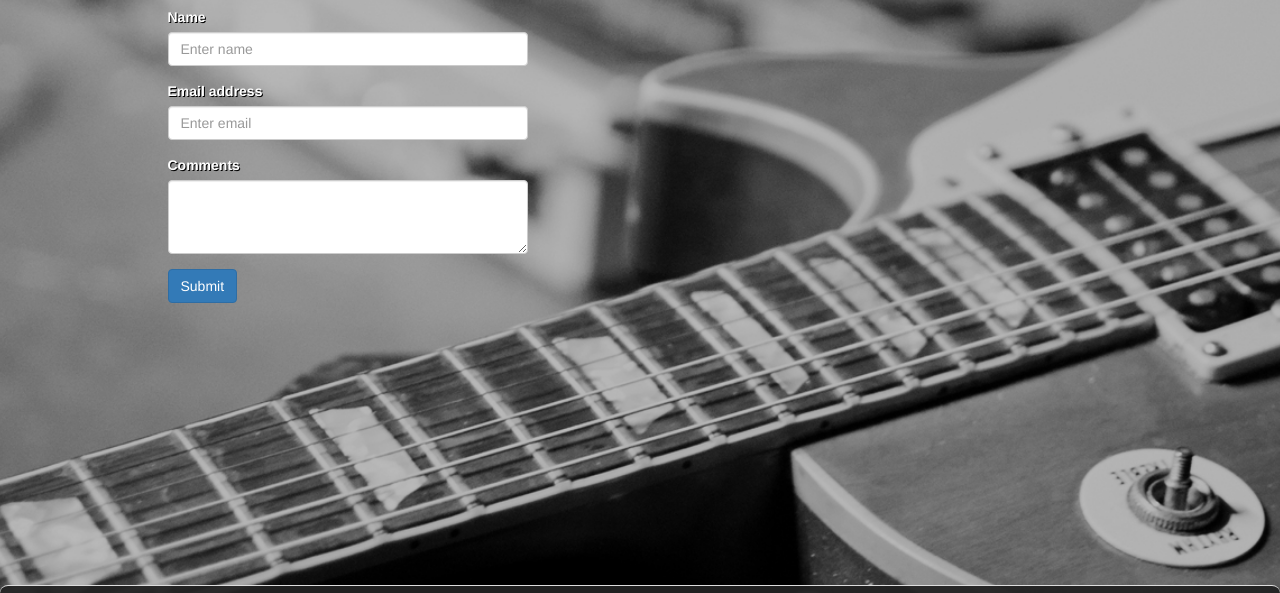
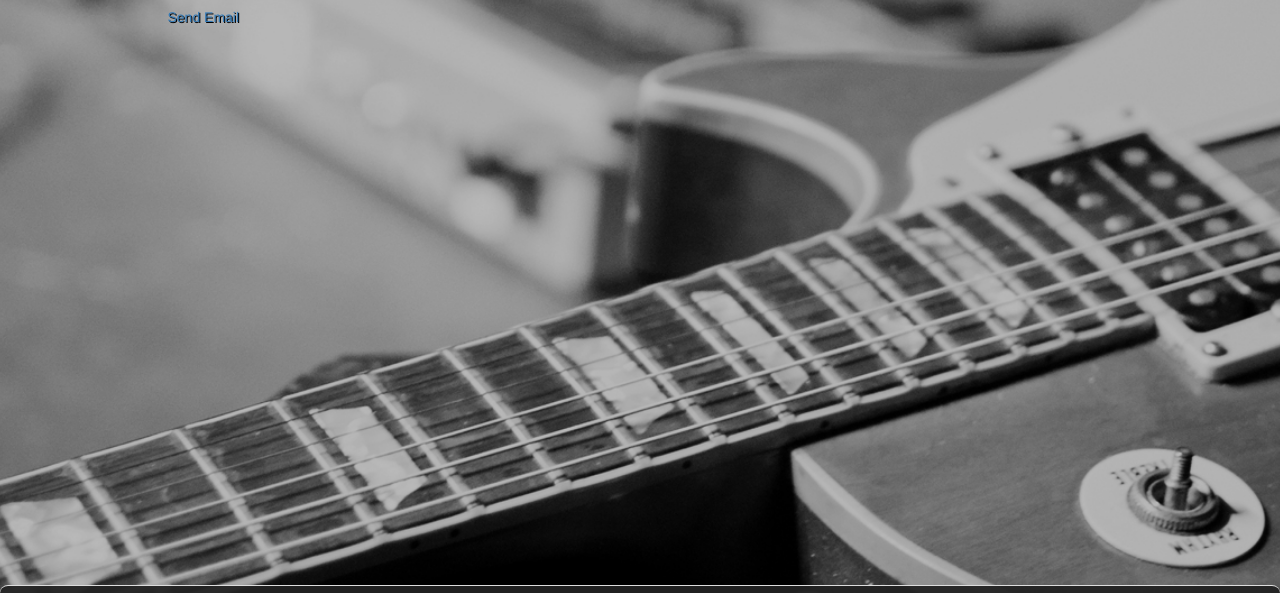
Before and after one commit to motiveg/motiveg.github.io, a plain HTML site: page contact.html in a window 1280 px wide. Shown: the part 113-706 px from the top of the page. Drawn offline with nearby package versions, Linux system fonts and the light colour scheme.

Commit message:
changed contact form to mailto link

```diff
--- a/contact.html
+++ b/contact.html
@@ -55,7 +55,8 @@
 
                 <div class="row">
                     <div class="col-xs-8 col-xs-offset-1 col-sm-6 col-sm-offset-1 col-md-6 col-md-offset-1 col-lg-4 col-lg-offset-1 ">
-                        <form action="contact.php" method="post">
+                        <a class="contact-link-hover" href="mailto:bcasipit91@gmail.com" target="_top">Send Email</a>
+                        <!--<form action="contact.php" method="post">
                             <div class="form-group">
                                 <label for="name">Name</label>
                                 <input type="text" class="form-control" name="inputName" placeholder="Enter name">
@@ -70,7 +71,7 @@
                             </div>
                             <button type="submit" class="btn btn-primary">Submit</button>
                         </form>
-                    </div>
+                    </div>-->
                 </div>
 
                 <div class="row linespacing"></div>
```
